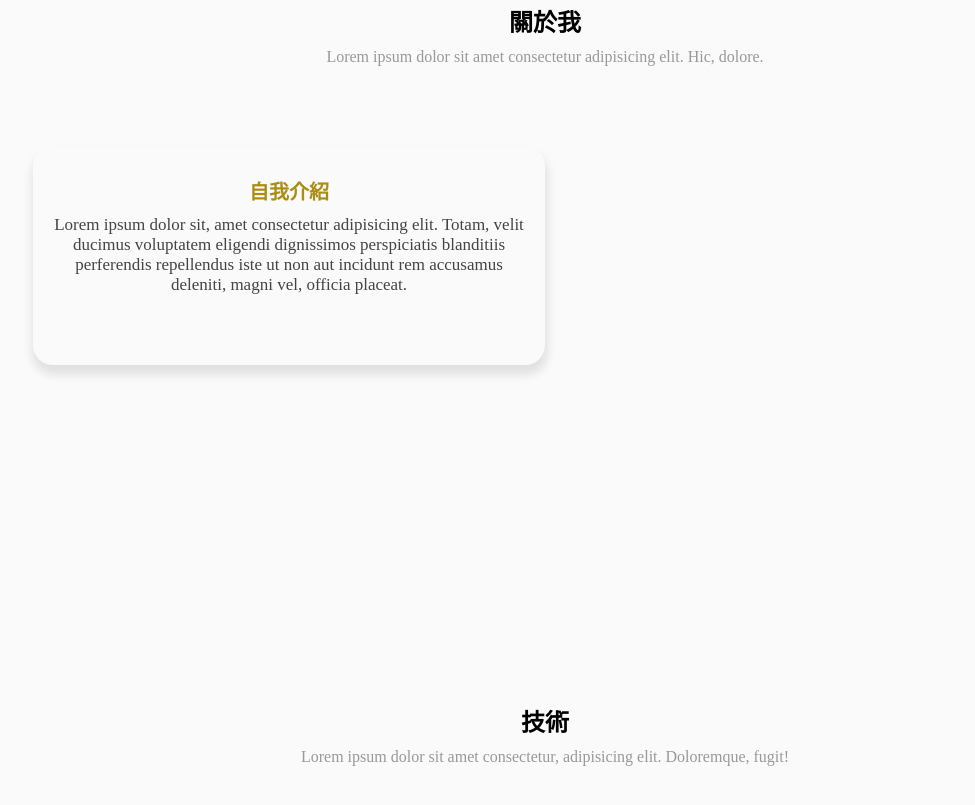
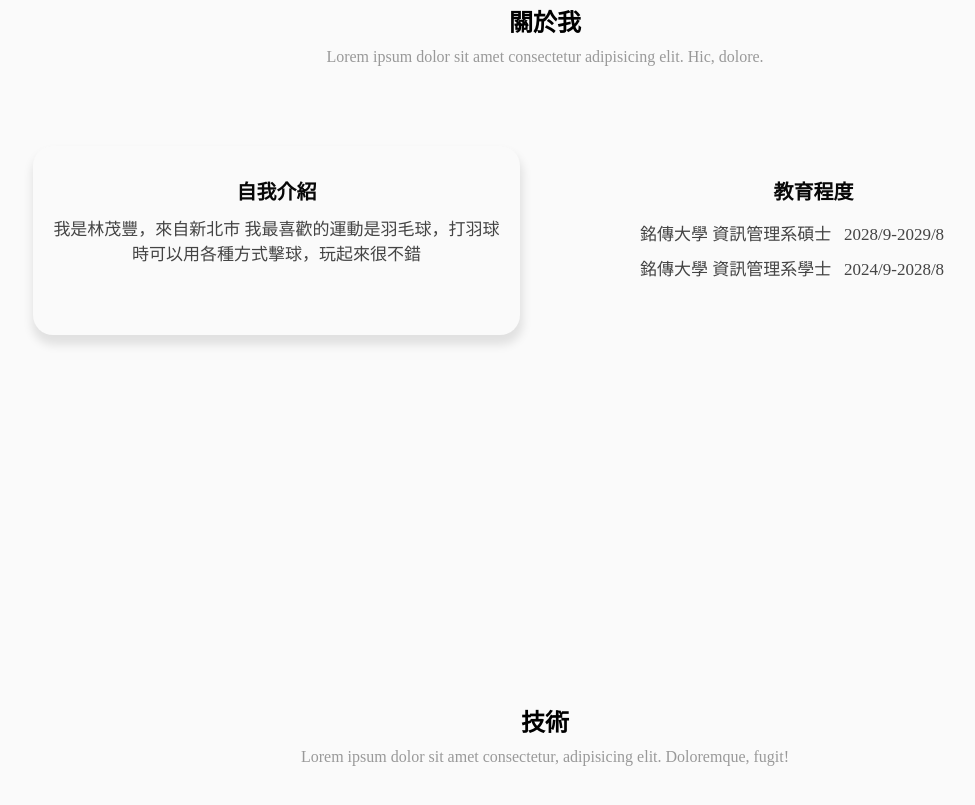
Before and after one commit to chaayui56/mcu-113-1-web-13131005-final, a plain HTML site: page src/index.html in a window 1280 px wide. Shown: the part 893-1698 px from the top of the page, without its empty margins (95-1070 px from the left). Drawn offline with Linux system fonts and the light colour scheme.

Commit message:
feat(about): 教育程度區域

```diff
--- a/src/index.html
+++ b/src/index.html
@@ -27,7 +27,7 @@
           </li>
         </ul>
         <div>
-          <button class="btn">下載目錄<i class="fa-regular fa-file-pdf"></i></button>
+          <button class="btn">下載履歷<i class="fa-regular fa-file-pdf"></i></button>
         </div>
       </nav>
       <main class="wrapper">
@@ -63,11 +63,17 @@
             <div class="introduce">
               <div class="card">
                 <h3>自我介紹</h3>
-                <div>Lorem ipsum dolor sit, amet consectetur adipisicing elit.
-                  Totam, velit ducimus voluptatem eligendi dignissimos perspiciatis blanditiis perferendis repellendus iste ut non aut incidunt rem accusamus deleniti, magni vel,
-                  officia placeat.
+                <div>我是林茂豐，來自新北市
+                  我最喜歡的運動是羽毛球，打羽球時可以用各種方式擊球，玩起來很不錯
                 </div>
               </div>
+          </div>
+          <div class="contents">
+            <div class="list">
+              <h3>教育程度</h3>
+              <div class="item">銘傳大學 資訊管理系碩士&nbsp;&nbsp;    2028/9-2029/8</div>
+              <div class="item">銘傳大學 資訊管理系學士&nbsp;&nbsp;    2024/9-2028/8</div>
+            </div>
           </div>
         </section>
         <section id="skill" class="section">
--- a/src/scss/_about.scss
+++ b/src/scss/_about.scss
@@ -7,6 +7,12 @@
   .introduce,
   .contents {
     width: 50%;
+  }
+  h3 {
+    margin-bottom: 10px;
+    font-size: 20px;
+    font-weight: 600;
+    color: var(--text-b-color);
   }
 
   .card {
@@ -20,17 +26,27 @@
 
     box-shadow: 1px 8px 10px 2px var(--first-shadow-color);
 
-    h3 {
-      margin-bottom: 10px;
-      font-size: 20px;
-      font-weight: 600;
-      color: var(--second-color);
-    }
-
     div {
       text-align: center;
       font-size: 17px;
       color: var(--text-color);
     }
   }
+  .list {
+    display: flex;
+    flex-direction: column;
+    padding: 30px 65px 70px;
+    width: 100%;
+
+    h3 {
+      text-align: center;
+    }
+
+    .item {
+      font-size: 17px;
+      padding: 5px;
+      color: var(--text-color);
+      position: relative;
+    }
+  }
 }
--- a/src/scss/style.scss
+++ b/src/scss/style.scss
@@ -9,6 +9,7 @@
 
   --withe-color: rgb(250, 250, 250);
   --text-color: rgb(68, 68, 68);
+  --text-b-color: rgb(8, 8, 8);
 
   --first-color: rgb(110, 87, 224);
   --first-color-hover: rgb(40, 91, 212);
```
Also changed, not shown: src/style.min.css, 1 other file.
